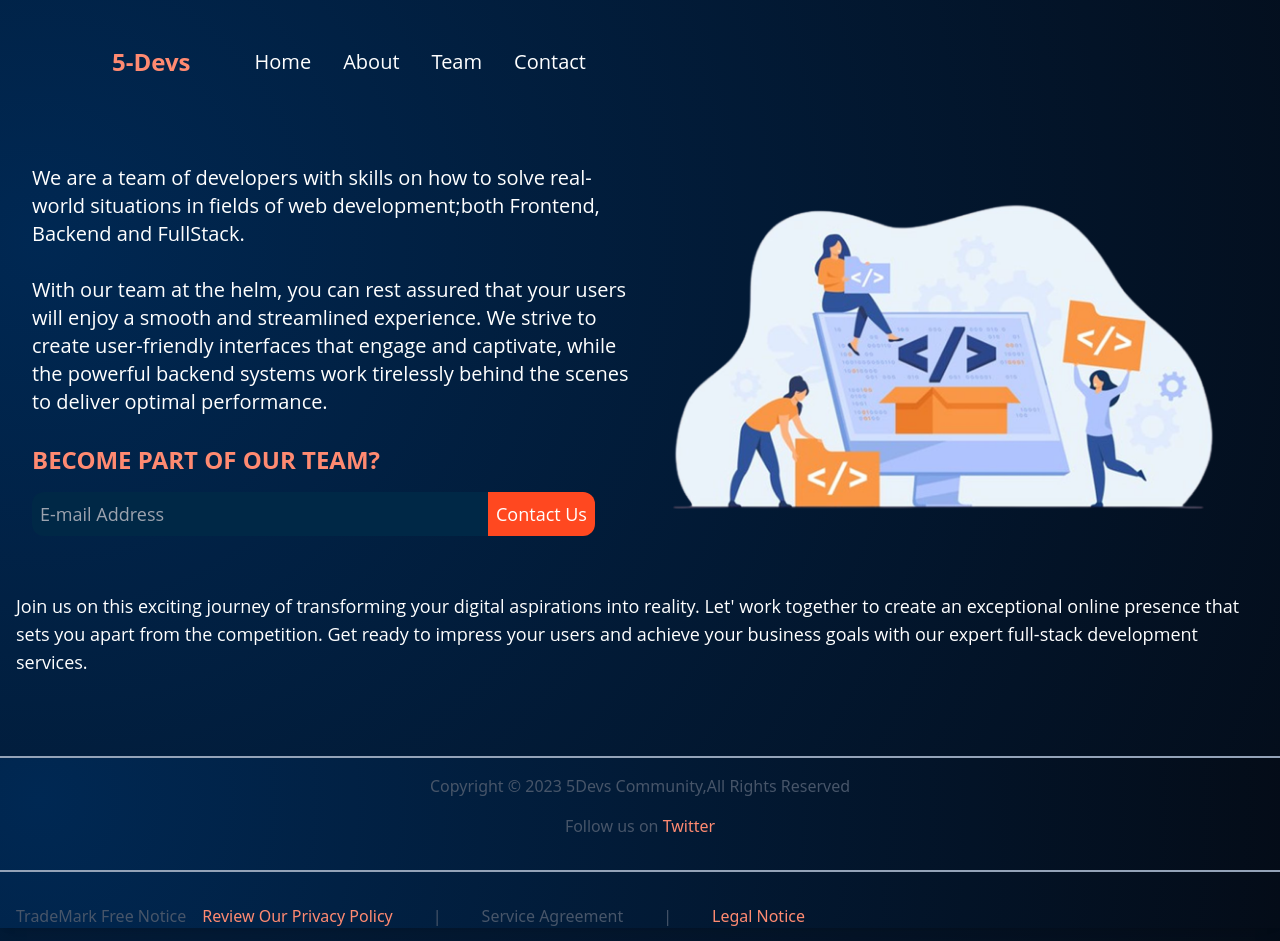
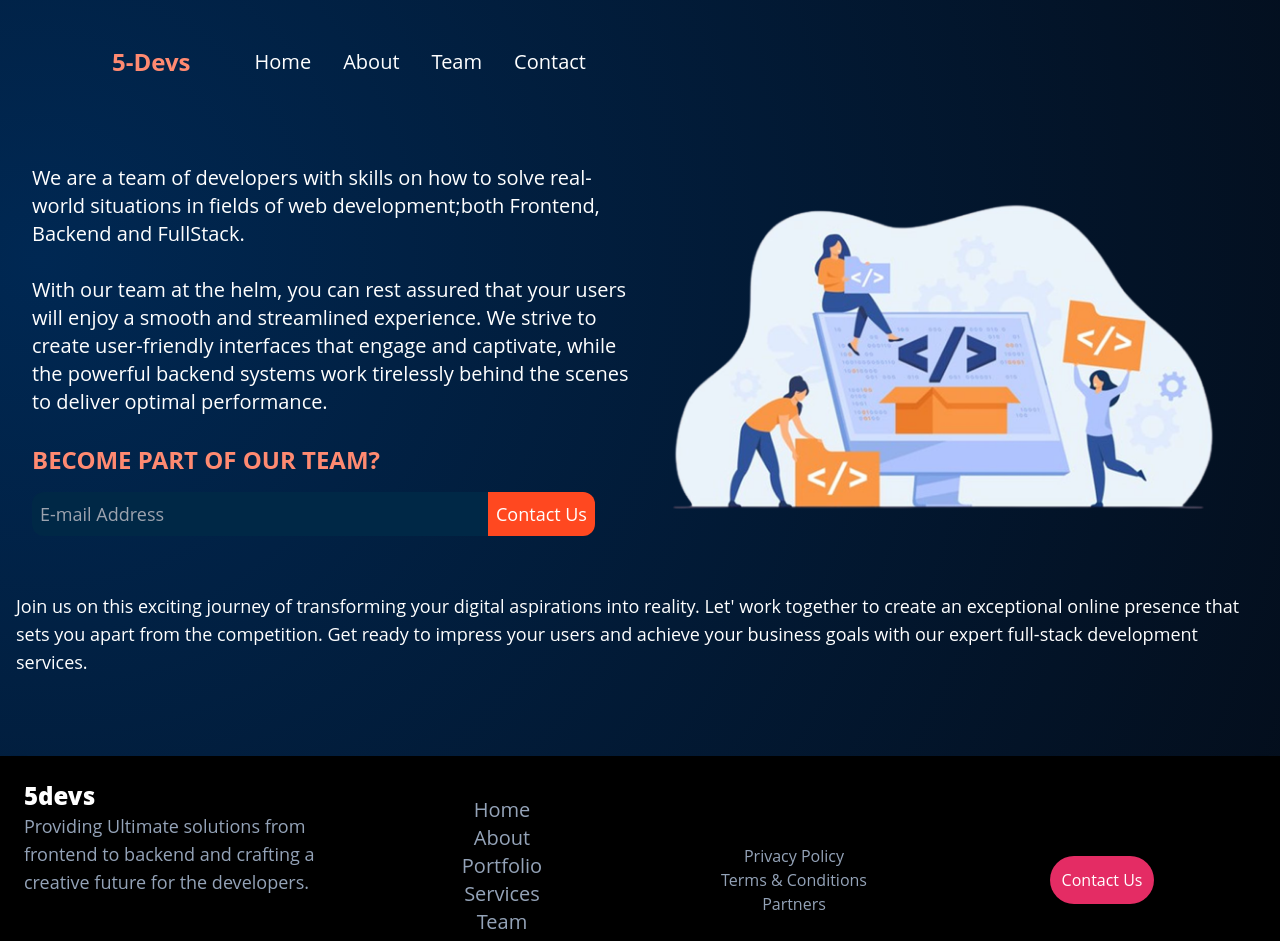
Before and after one commit to Alekiie/5-Dev-Community, a React (Vite) app: page / in a window 1280 px wide. Shown: the top 941 px of the page. Built offline with nearby package versions, Linux system fonts and the light colour scheme; the HTML template or start-up script is replaced by a standard one; a web font is replaced by a local one.

Commit message:
Footer Changes

```diff
--- a/src/components/Footer.jsx
+++ b/src/components/Footer.jsx
@@ -1,24 +1,55 @@
-import React from "react";
+import { Link } from "react-router-dom";
 
 const Footer = () => {
-  const currentYear= new Date().getFullYear()
+  const currentYear = new Date().getFullYear();
   return (
-    <div className=" w-full shadow-lg   bg-gradient-bg mt-20 ">
-      <div className="flex items-center justify-center border border-slate-400 w-full"></div>
-      <p className="text-center mt-4 text-slate-600 cursor-pointer">
-        Copyright &copy; {currentYear} 5Devs Community,All Rights Reserved
-      </p>
-      <p className="text-center mt-4 text-slate-600 cursor-pointer mb-8">
-        Follow us on <span className="text-subtext">Twitter</span>
-      </p>
-      <div className="flex items-center justify-center border border-slate-400 w-full"></div>
-      <div className="flex text-slate-600 my-8  flex-col md:flex-row text-center">
-        <p className="mx-4 cursor-pointer">TradeMark Free Notice </p>
-        <p className="cursor-pointer text-subtext"> Review Our Privacy Policy</p>
-        <span className="mx-10 hidden md:block">|</span>
-        <p className="cursor-pointer">Service Agreement</p>
-        <span className="mx-10 hidden md:block">|</span>
-        <p className="cursor-pointer text-subtext">Legal Notice</p>
+    <div className="max-w-full w-full shadow-lg   bg-black mt-20 ">
+      <div>
+        <div className="flex flex-col md:grid md:grid-cols-4 m-6 pt-6 text-slate-400 font-body">
+          <span>
+            <p className="text-white font-extrabold text-xl md:text-2xl ">
+              5devs
+            </p>
+            <p className="text-lg">
+              Providing Ultimate solutions from frontend to backend and crafting
+              a creative future for the developers.
+            </p>
+          </span>
+
+          <span className="my-4 flex flex-col md:items-center text-xl md:font-medium md:pl-8 flex-wrap">
+            <Link to="/home">Home</Link>
+            <Link to="/about">About </Link>
+            <Link to="/team">Portfolio</Link>
+            <Link to="/about">Services</Link>
+            <Link to="/team">Team</Link>
+            <Link to="/contact">Contact</Link>
+          </span>
+
+          <div className=" my-4 flex flex-col md:items-center justify-center">
+            <span>
+              <Link to="/privacy">Privacy Policy</Link>
+            </span>
+            <span>
+              <Link to="/privacy">Terms & Conditions</Link>
+            </span>
+            <span>
+              <Link to="/privacy">Partners</Link>
+            </span>
+          </div>
+          <div className="flex md:items-center md:justify-center ">
+            <button className="bg-button-color rounded-full  p-3 text-white">
+              <Link to='/contact'>
+
+              Contact Us
+              </Link>
+            </button>
+          </div>
+        </div>
+      </div>
+      <div className="border-t border-slate-300  mx-2">
+        <span className="text-white font-display flex items-center justify-center pt-2 ">
+          &copy; {currentYear} All Rights Reserved.
+        </span>
       </div>
     </div>
   );
--- a/tailwind.config.js
+++ b/tailwind.config.js
@@ -16,6 +16,7 @@ export default {
         "main-dark-bg": "#20232A",
         "secondary-dark-bg": "#33373E",
         "light-gray": "#F7F7F7",
+        "button-color": "#e42c64",
         "half-transparent": "rgba(0, 0, 0, 0.5)",
         favourite: "#3f5efb",
         "gradient-text":
```
